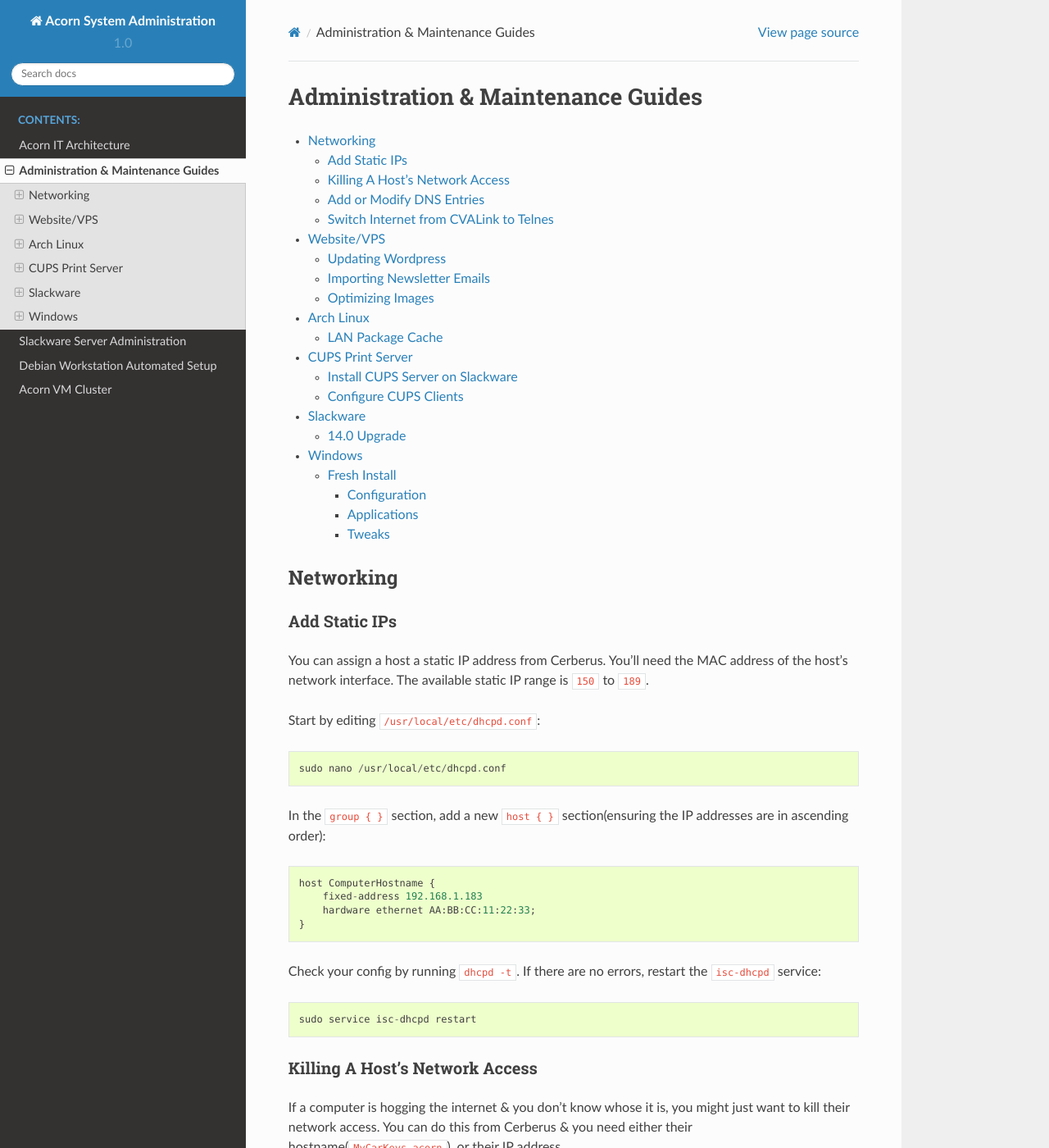
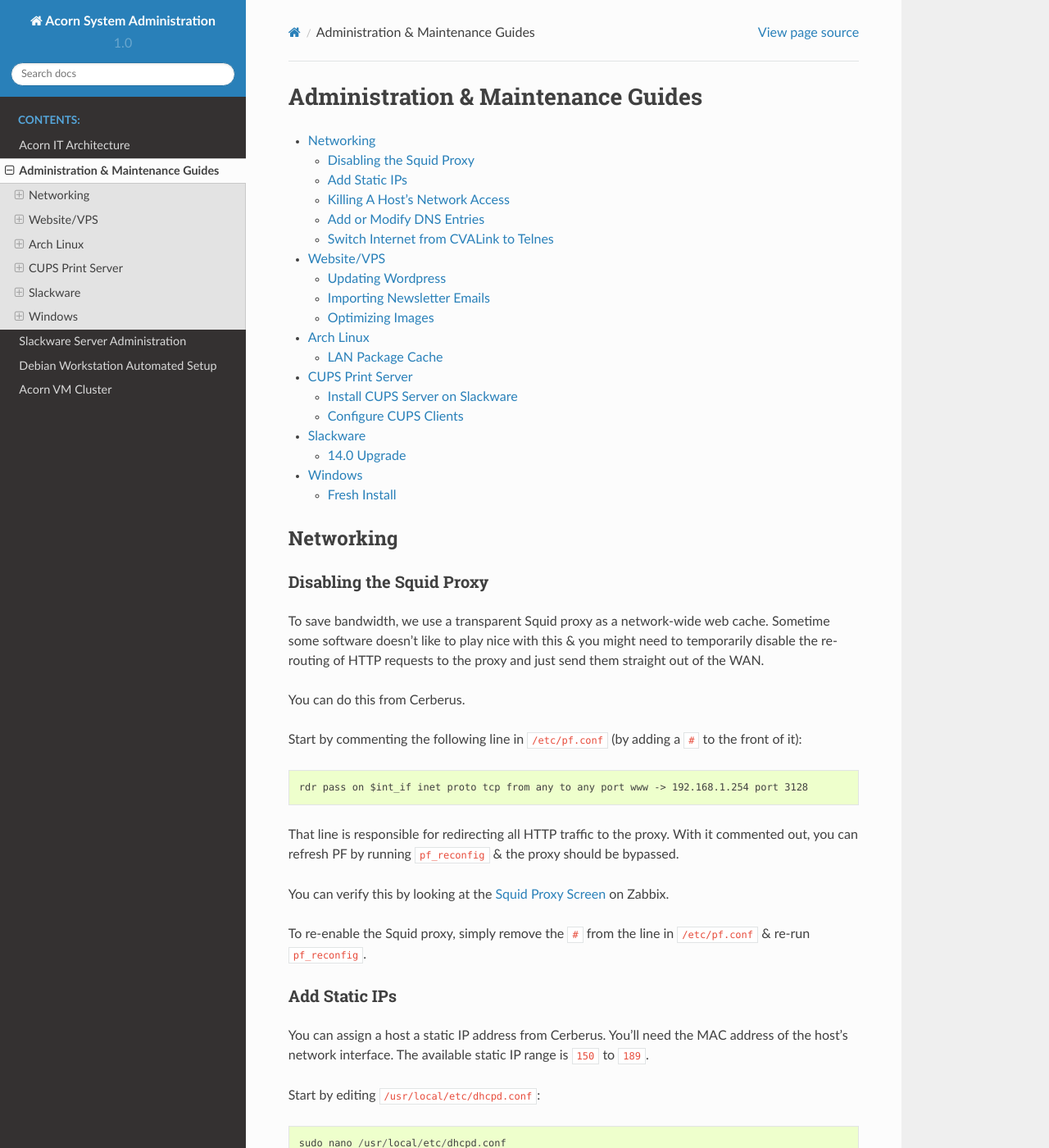
Before and after one commit to prikhi/sysadmintools, a Sphinx documentation site: the page built from docs/source/guides.rst, in a window 1280 px wide and 1400 px high. Shown: the whole window at 82% size. Built offline with Sphinx 7.4.7 and the Read the Docs theme 2.0.0, drawn with Linux system fonts in a browser that asks for light colours.

Commit message:
docs: Add Guide For Disabling Squid Proxy

```diff
--- a/docs/source/guides.rst
+++ b/docs/source/guides.rst
@@ -4,12 +4,40 @@ Administration & Maintenance Guides
 
 
 .. contents::
+    :depth: 2
     :local:
 
 
 
 Networking
 ==========
+
+Disabling the Squid Proxy
+-------------------------
+
+To save bandwidth, we use a transparent Squid proxy as a network-wide web
+cache. Sometime some software doesn't like to play nice with this & you might
+need to temporarily disable the re-routing of HTTP requests to the proxy and
+just send them straight out of the WAN.
+
+You can do this from Cerberus.
+
+Start by commenting the following line in ``/etc/pf.conf`` (by adding a ``#``
+to the front of it)::
+
+    rdr pass on $int_if inet proto tcp from any to any port www -> 192.168.1.254 port 3128
+
+That line is responsible for redirecting all HTTP traffic to the proxy. With it
+commented out, you can refresh PF by running ``pf_reconfig`` & the proxy should
+be bypassed.
+
+You can verify this by looking at the `Squid Proxy Screen`_ on Zabbix.
+
+To re-enable the Squid proxy, simply remove the ``#`` from the line in
+``/etc/pf.conf`` & re-run ``pf_reconfig``.
+
+.. _Squid Proxy Screen: http://monitor.acorn/screens.php?sid=228d1b693ac113fa
+
 
 Add Static IPs
 --------------
```
